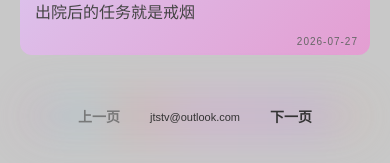
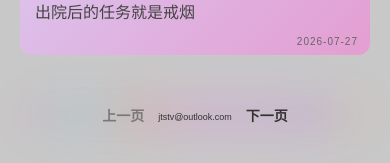
Before and after one commit to JTSTV/Jtstv.github.io, a Jekyll site: the page built from index.html, in a window 390 px wide. Shown: the part 640-803 px from the top of the page. Built offline with Jekyll 4.4.1, drawn with Linux system fonts in a browser that asks for light colours; the list of posts is cut into pages by our own code.

Commit message:
更新 index.html

```diff
--- a/index.html
+++ b/index.html
@@ -18,28 +18,30 @@
 <style>
 *{margin:0;padding:0;box-sizing:border-box}
 body{background:#c8c8c8;color:#444;font:16px/1.6 system-ui,-apple-system,BlinkMacSystemFont,Roboto,sans-serif}
-a{color:#444;text-decoration:none;transition:opacity .2s}
+a{color:#444;text-decoration:none}
 a:hover{opacity:.7}
 .container{max-width:680px;margin:0 auto;padding:20px 30px}
 header{min-height:60px;margin-bottom:20px;display:flex;align-items:center;justify-content:flex-end;padding:15px 30px}
 .site-title{font:600 20px/1.4 sans-serif;text-align:right}
 .post-list{list-style:none}
 .post-item{padding:12px 0}
-.post-title{font:18px/1.5 "STKaiti","KaiTi",楷体,serif;padding:15px 20px 35px;position:relative;border-radius:12px;color:#444;transform:translateZ(0)}
+.post-title{font:18px/1.5 "STKaiti","KaiTi",楷体,serif;padding:15px 20px 35px;position:relative;border-radius:12px;color:#444}
 .post-title a{color:#444;display:block}
 .post-date{position:absolute;bottom:10px;right:15px;font:11px sans-serif;color:#666;white-space:nowrap;letter-spacing:1px}
-.pagination{position:relative;display:flex;justify-content:center;align-items:center;gap:15px;margin-top:24px;padding:12px 20px;border-radius:30px;font:600 16px sans-serif;z-index:1;transform:translateZ(0)}
+.pagination{position:relative;display:flex;justify-content:center;align-items:center;gap:12px;margin-top:24px;padding:12px 16px;border-radius:30px;font:600 16px sans-serif;z-index:1;flex-wrap:nowrap;white-space:nowrap}
 .pagination::before{content:"";position:absolute;inset:0;border-radius:30px;filter:blur(20px);opacity:.9;z-index:-1;background:var(--rainbow,linear-gradient(90deg,#ff9a9e,#fecfef,#fdfcfb,#a1c4fd,#c2e9fb,#d4fc79,#96e6a1))}
-.pagination a,.pagination span{color:#333;min-width:60px;text-align:center;padding:5px 10px;border-radius:20px;transition:background .3s}
-.pagination a:hover{background:rgba(255,255,255,.4);opacity:1}
+.pagination a,.pagination span{color:#333;min-width:52px;text-align:center;padding:5px 8px;border-radius:20px;transition:background .3s;flex-shrink:0}
+.pagination a:hover{background:rgba(255,255,255,.4)}
 .pagination .disabled{color:#666;cursor:default;opacity:.8}
-.contact-email a{font:400 11px sans-serif;color:#333}
+.contact-email a{font:400 11px sans-serif;color:#333;flex-shrink:1}
 @media(max-width:600px){
 .container{padding:15px 20px}
 .site-title{font-size:18px}
 .post-title{font-size:16px;padding:12px 15px 30px}
 .post-date{bottom:8px;right:12px;font-size:10px}
-.pagination{padding:10px 15px;gap:10px;font-size:14px}
+.pagination{padding:10px 10px;gap:6px;font-size:14px}
+.pagination a,.pagination span{min-width:44px;padding:4px 4px}
+.contact-email a{font-size:9px}
 }
 </style>
 </head>
```
Also changed, not shown: other parts of index.html (+3 -13 lines).
